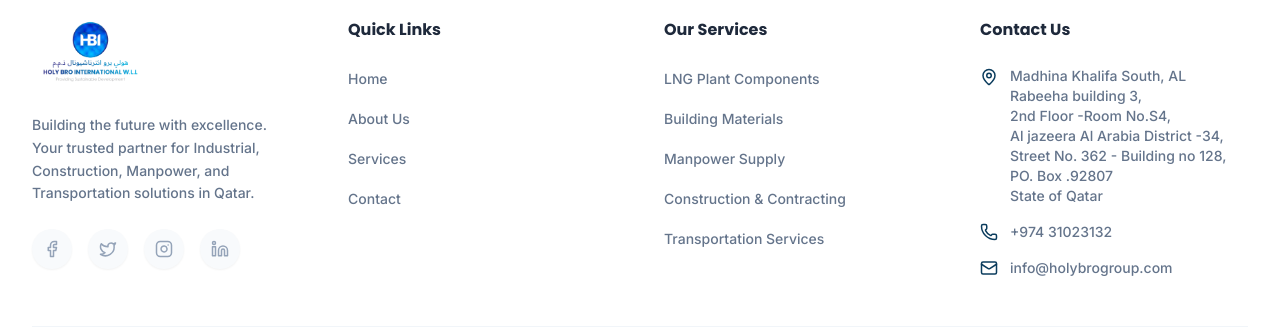
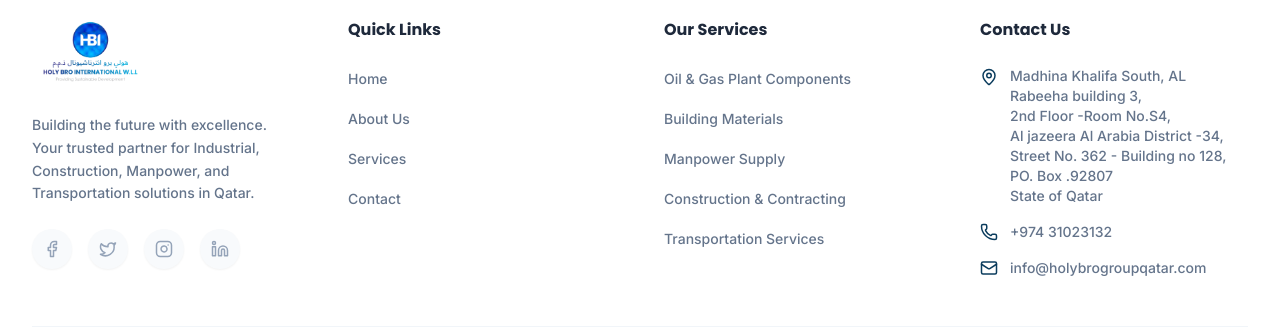
Before and after one commit to kksarang/holybro, a React (Vite) app: page /#/ in a window 1280 px wide. Shown: the part 4217-4545 px from the top of the page. Built offline with nearby package versions, Linux system fonts and the light colour scheme.

Commit message:
Update footer service links to navigate to details pages

```diff
--- a/src/components/Footer.jsx
+++ b/src/components/Footer.jsx
@@ -55,18 +55,18 @@ const Footer = () => {
                         <h3 className="text-slate-800 font-bold mb-6">Our Services</h3>
                         <ul className="space-y-4">
                             {[
-                                'LNG Plant Components',
-                                'Building Materials',
-                                'Manpower Supply',
-                                'Construction & Contracting',
-                                'Transportation Services',
+                                { name: 'Oil & Gas Plant Components', path: '/services/oil-gas-lng' },
+                                { name: 'Building Materials', path: '/services/building-materials' },
+                                { name: 'Manpower Supply', path: '/services/manpower-supply' },
+                                { name: 'Construction & Contracting', path: '/services/construction-contracting' },
+                                { name: 'Transportation Services', path: '/services/transportation-services' },
                             ].map((service) => (
-                                <li key={service}>
+                                <li key={service.name}>
                                     <Link
-                                        to="/services"
+                                        to={service.path}
                                         className="text-slate-500 hover:text-primary transition-colors text-sm font-medium"
                                     >
-                                        {service}
+                                        {service.name}
                                     </Link>
                                 </li>
                             ))}
@@ -94,7 +94,7 @@ const Footer = () => {
                             </li>
                             <li className="flex items-center space-x-3 text-slate-500 text-sm font-medium">
                                 <Mail size={18} className="text-primary shrink-0" />
-                                <span>info@holybrogroup.com</span>
+                                <span>info@holybrogroupqatar.com</span>
                             </li>
                         </ul>
                     </div>
--- a/src/components/layout/Footer.jsx
+++ b/src/components/layout/Footer.jsx
@@ -41,7 +41,7 @@ const Footer = () => {
                     <div>
                         <h4 className="text-white font-semibold text-lg mb-6">Our Services</h4>
                         <ul className="space-y-3 text-sm">
-                            <li><Link to="/services/oil-gas-lng" className="hover:text-primary transition-colors">LNG Plant Components</Link></li>
+                            <li><Link to="/services/oil-gas-lng" className="hover:text-primary transition-colors">Oil & Gas Plant Components</Link></li>
                             <li><Link to="/services/building-materials" className="hover:text-primary transition-colors">Building Materials Supply</Link></li>
                             <li><Link to="/services/construction-contracting" className="hover:text-primary transition-colors">Construction & Contracting</Link></li>
                             <li><Link to="/services/manpower-supply" className="hover:text-primary transition-colors">Professional Manpower</Link></li>
@@ -81,7 +81,7 @@ const Footer = () => {
                             </li>
                             <li className="flex items-center">
                                 <Mail className="h-5 w-5 mr-3 text-primary shrink-0" />
-                                <span>info@holybrogroup.com</span>
+                                <span>info@holybrogroupqatar.com</span>
                             </li>
                         </ul>
                     </div>
--- a/src/pages/About.jsx
+++ b/src/pages/About.jsx
@@ -134,10 +134,10 @@ const About = () => {
                                 Qatar's Trusted Industrial &amp; Technical Solutions Partner
                             </h2>
                             <p className="text-slate-600 text-lg leading-relaxed mb-4">
-                                Holy Bro Group W.L.L is one of Qatar's fastest-growing companies, delivering advanced technical, industrial, and transportation solutions since 2010. Headquartered in Qatar, we specialize in LNG plant component procurement, building material supply, professional manpower services, and commercial transportation.
+                                Holy Bro Group W.L.L is one of Qatar’s fastest-growing companies, providing advanced technical, industrial, and transportation solutions since 2013. Headquartered in Qatar, we specialize in the procurement of oil and gas plant components, building material supply, professional manpower services, and commercial transportation service.
                             </p>
                             <p className="text-slate-600 leading-relaxed">
-                                With over 15 years of experience, we have built a strong reputation for reliability, quality, and operational excellence across multiple industries. Our integrated service model allows us to provide end-to-end solutions tailored to meet the evolving demands of Qatar's industrial and infrastructure sectors.
+                                With over 13+ years of experience, we have built a strong reputation for reliability, quality, and operational excellence across multiple industries. Our integrated service model allows us to provide end-to-end solutions tailored to meet the evolving demands of Qatar's industrial and infrastructure sectors.
                             </p>
                             <div className="mt-8 grid grid-cols-2 gap-4">
                                 {[
@@ -189,7 +189,7 @@ const About = () => {
                     <div className="grid grid-cols-1 md:grid-cols-2 gap-8 max-w-5xl mx-auto">
                         {[
                             {
-                                year: '2010',
+                                year: '2013',
                                 title: 'Humble Beginnings',
                                 desc: "Founded in 2010 as a transportation service provider, Holy Bro Group W.L.L steadily expanded into trading, contracting, and professional manpower supply."
                             },
--- a/src/pages/Contact.jsx
+++ b/src/pages/Contact.jsx
@@ -10,7 +10,7 @@ import ContactHeroImage from '../assets/home_optimized.webp';
 
 const contactQuickInfo = [
     { icon: Phone, value: '+974 31023132', label: 'Call Us' },
-    { icon: Mail, value: 'info@holybrogroup.com', label: 'Email Us' },
+    { icon: Mail, value: 'info@holybrogroupqatar.com', label: 'Email Us' },
     { icon: MapPin, value: 'Doha, Qatar', label: 'Location' },
     { icon: Clock, value: 'Sat - Thu', label: '9AM - 7PM' },
 ];
@@ -198,7 +198,7 @@ const Contact = () => {
                                     icon={Mail}
                                     title="Email Us"
                                     content={
-                                        <a href="mailto:info@holybrogroup.com" className="hover:text-accent-cyan transition-colors">info@holybrogroup.com</a>
+                                        <a href="mailto:info@holybrogroupqatar.com" className="hover:text-accent-cyan transition-colors">info@holybrogroupqatar.com</a>
                                     }
                                 />
                                 <ContactInfoBlock
@@ -306,7 +306,7 @@ const Contact = () => {
                                         >
                                             <option value="" disabled>Select a service...</option>
                                             <option value="General Inquiry">General Inquiry</option>
-                                            <option value="LNG Plant Components">LNG Plant Components</option>
+                                            <option value="Oil & Gas Plant Components">Oil & Gas Plant Components</option>
                                             <option value="Building Materials Supply">Building Materials Supply</option>
                                             <option value="Construction & Contracting">Construction & Contracting</option>
                                             <option value="Professional Manpower">Professional Manpower</option>
```
